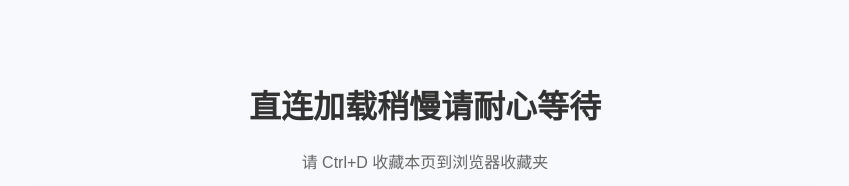
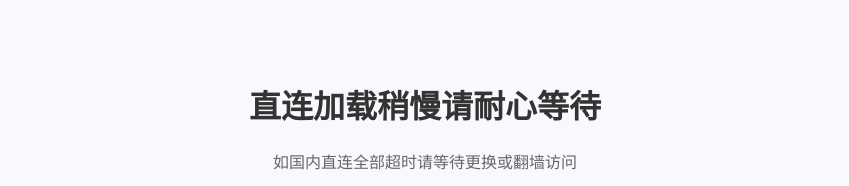
Before and after one commit to kugoucloud/kugoucloud, a plain HTML site: page index.html in a window 1280 px wide. Shown: the top 186 px of the page, without its empty margins (215-1064 px from the left). Drawn offline with Linux system fonts and the light colour scheme; no server answers.

Commit message:
Update message in index.html for clarity

```diff
--- a/index.html
+++ b/index.html
@@ -19,7 +19,7 @@
 </head>
 <body>
     <h1>直连加载稍慢请耐心等待</h1>
-    <p style="text-align:center;color:#666;">请 Ctrl+D 收藏本页到浏览器收藏夹</p>
+    <p style="text-align:center;color:#666;">如国内直连全部超时请等待更换或翻墙访问</p>
 
     <ul class="url-list">
         <!-- 添加你的URL和名称 -->
```
